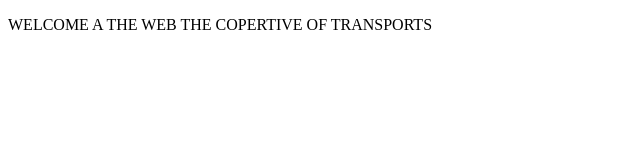
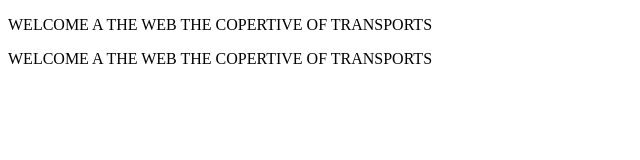
Before and after one commit to David05-max2/pagina-web-, a plain HTML site: page index.html in a window 1280 px wide. Shown: the whole page, without its empty margins (0-640 px from the left). Drawn offline with Linux system fonts and the light colour scheme.

Commit message:
se coloco un parrafo
parrafo colocado

```diff
--- a/index.html
+++ b/index.html
@@ -12,5 +12,26 @@
 
 
 
+
+
+
+
+
+
+
+
+
+
+
+
+
+
+
+
+   <P>WELCOME A THE WEB THE COPERTIVE OF TRANSPORTS</P>
+
+
+
+
 </body>
 </html>
```
